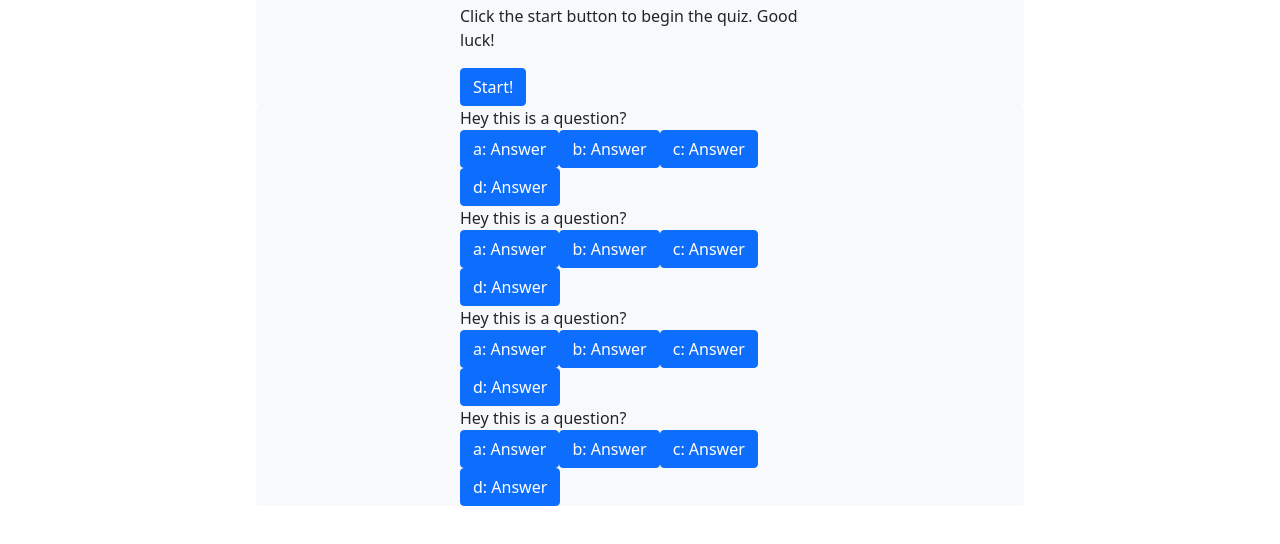
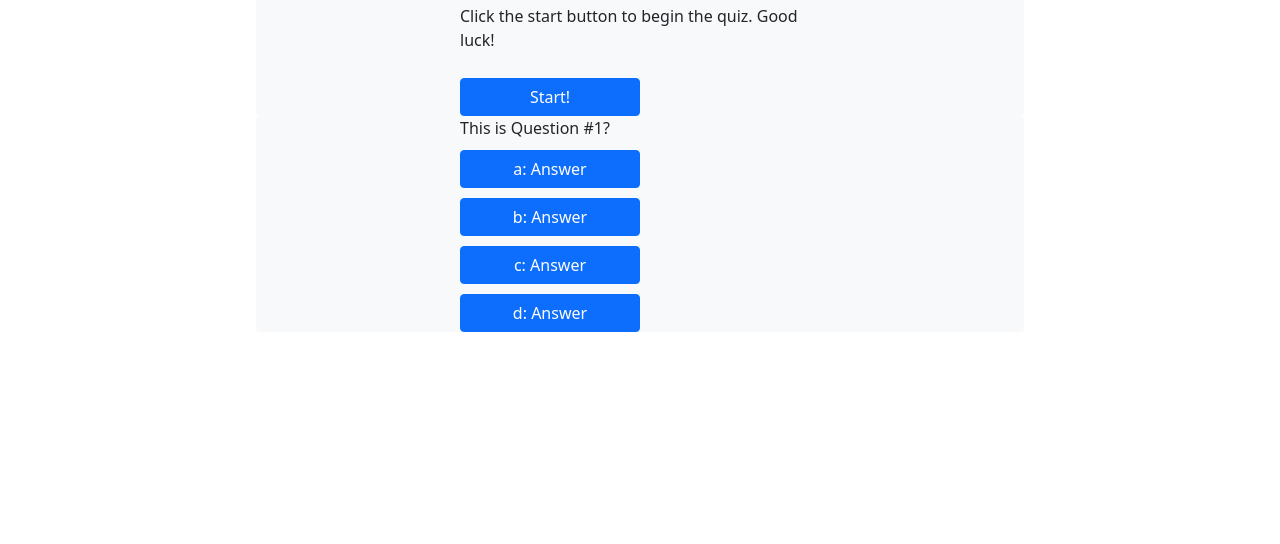
Before and after one commit to ldelgadoIII/Trivia-Game, a plain HTML site: page index.html in a window 1280 px wide. Shown: the part 90-634 px from the top of the page. Drawn offline with nearby package versions, Linux system fonts and the light colour scheme.

Commit message:
put buttons in an ol to make that align vertically and adjusted their width and margin between each other. also added an iterator to control which question panel will be displayed

```diff
--- a/script.js
+++ b/script.js
@@ -1,12 +1,14 @@
 let qCards = document.getElementById("questionCards");
+let timerEl = document.getElementById("timer");
 
-let timerEl = document.getElementById("timer");
 let timeLeft = 75;
 timerEl.textContent = "Time: " + timeLeft;
 
+i = 0;
+
 const questionHolder = [
   {
-    question: "Hey this is a question?",
+    question: "This is Question #1?",
     options: {
       a: "Answer",
       b: "Answer",
@@ -16,7 +18,7 @@ const questionHolder = [
     correctAnswer: "a",
   },
   {
-    question: "Hey this is a question?",
+    question: "This is Question #2?",
     options: {
       a: "Answer",
       b: "Answer",
@@ -26,7 +28,7 @@ const questionHolder = [
     correctAnswer: "a",
   },
   {
-    question: "Hey this is a question?",
+    question: "This is Question #3?",
     options: {
       a: "Answer",
       b: "Answer",
@@ -36,7 +38,7 @@ const questionHolder = [
     correctAnswer: "a",
   },
   {
-    question: "Hey this is a question?",
+    question: "This is Question #4?",
     options: {
       a: "Answer",
       b: "Answer",
@@ -59,8 +61,10 @@ function countdown() {
   }, 500);
 }
 
+let display = [];
+
 function displayQuestion() {
-  const display = [];
+  display = [];
 
   questionHolder.forEach((currentEl, index) => {
     const answers = [];
@@ -74,10 +78,11 @@ function displayQuestion() {
     }
     display.push(
       `<div id="questionCards">${currentEl.question}</div>
-        <div id="answers">${answers.join("")}</div>`
+        <ul class="list-group">${answers.join("")}</ul>`
     );
   });
   qCards.innerHTML = display.join("");
+  qCards.innerHTML = display[i];
 }
 
 displayQuestion();
--- a/style.css
+++ b/style.css
@@ -5,3 +5,8 @@
 a {
   color: black;
 }
+
+button {
+  width: 50%;
+  margin-top: 10px;
+}
```
